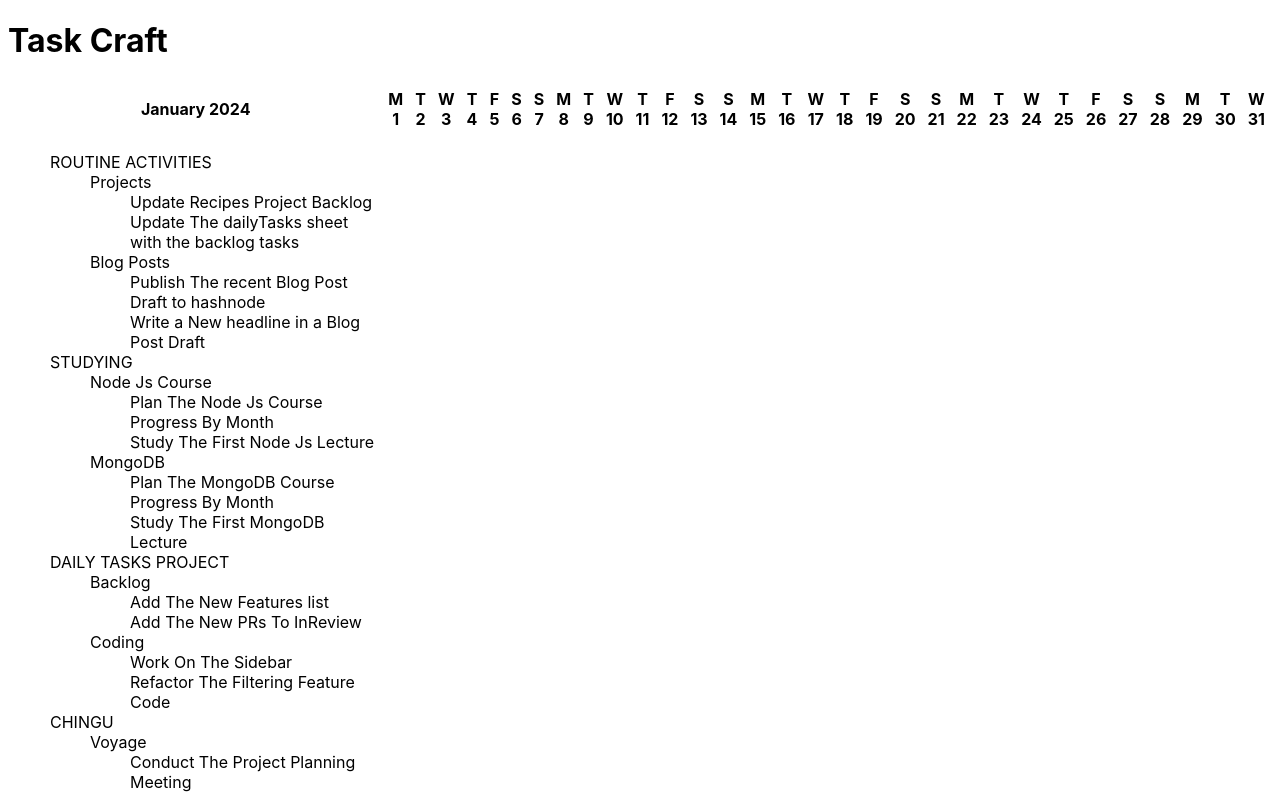
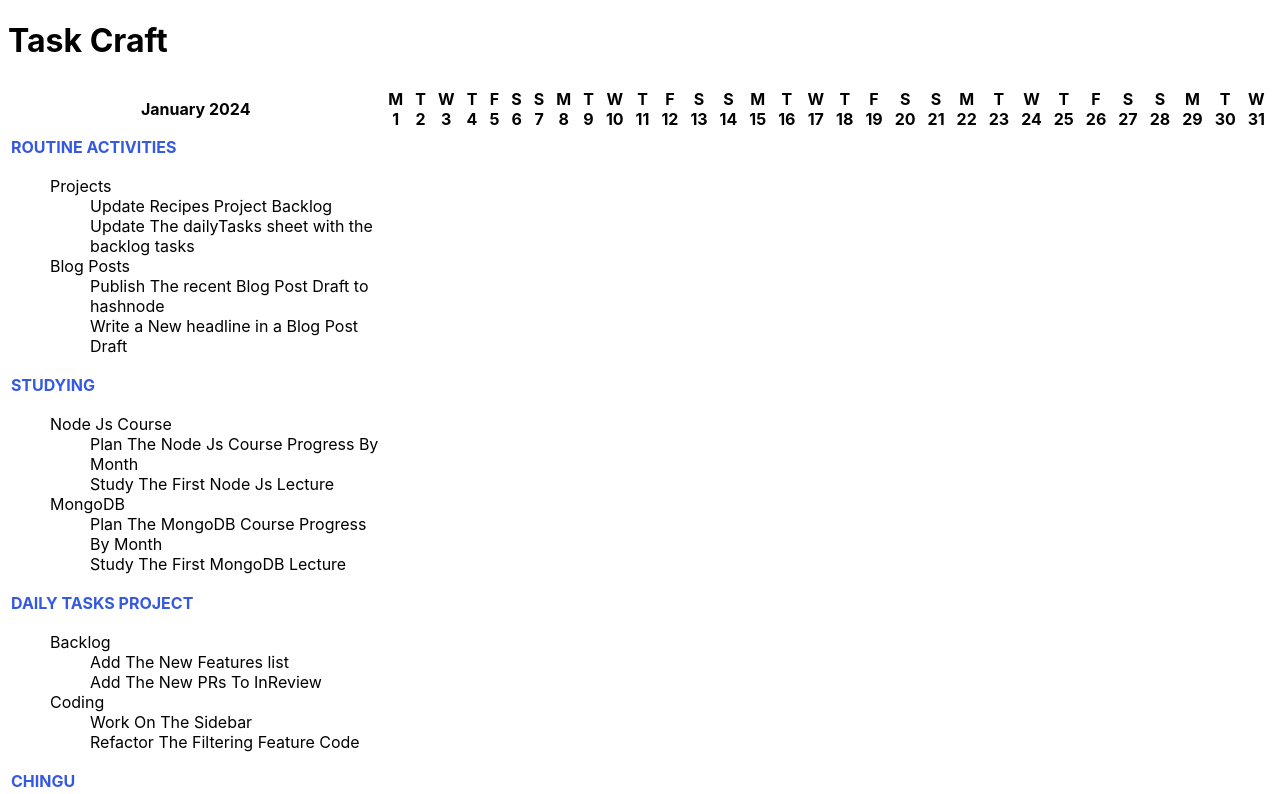
Before and after one commit to chingu-voyages/v47-tier2-team-11, a React (Vite) app in the folder task-craft/: page / in a window 1280 px wide. Shown: the top 794 px of the page. Built offline with nearby package versions, Linux system fonts and the light colour scheme.

Commit message:
Update Category component for table structure

```diff
--- a/task-craft/src/App.jsx
+++ b/task-craft/src/App.jsx
@@ -56,7 +56,7 @@ const App = () => {
           </tr>
         </thead>
         <tbody>
-          <Category data={data} />
+          <Category data={data} datesAndDays={datesAndDays} />
         </tbody>
       </table>
     </>
--- a/task-craft/src/components/Category.css
+++ /dev/null
@@ -1,4 +0,0 @@
-.noBullets {
-
-    list-style-type: none;
-  }
--- a/task-craft/src/components/Category.jsx
+++ b/task-craft/src/components/Category.jsx
@@ -1,30 +1,27 @@
 import React, { useEffect, useState } from "react";
 import Activity from "./Activity";
-import "./Category.css";
-const Category = ({ data }) => {
-  const [categoryNames, setCategoryNames] = useState([]);
+const Category = ({ data, datesAndDays }) => {
+  const [category, setCategory] = useState([]);
 
   useEffect(() => {
     if (data) {
-      const names = data.map((item) => item.categoryName);
-      setCategoryNames(names);
+      const names = data.map((item) => item);
+      setCategory(names);
     }
   }, [data]);
 
-  if (!data) {
-    return <p>Please wait</p>;
-  }
-
   return (
     <>
-      <ul className="noBullets">
-        {categoryNames.map((name, index) => (
-          <li key={index}>
-            {name}
-            <Activity categoryData={data[index]} />
-          </li>
-        ))}
-      </ul>
+      {category.map((item, index) => (
+        <>
+          <tr>
+            <td key={index} style={{ fontWeight: "bold", color: "#3559E0" }}>
+              {item.categoryName}
+            </td>
+          </tr>
+          <Activity categoryData={item} datesAndDays={datesAndDays} />
+        </>
+      ))}
     </>
   );
 };
```
